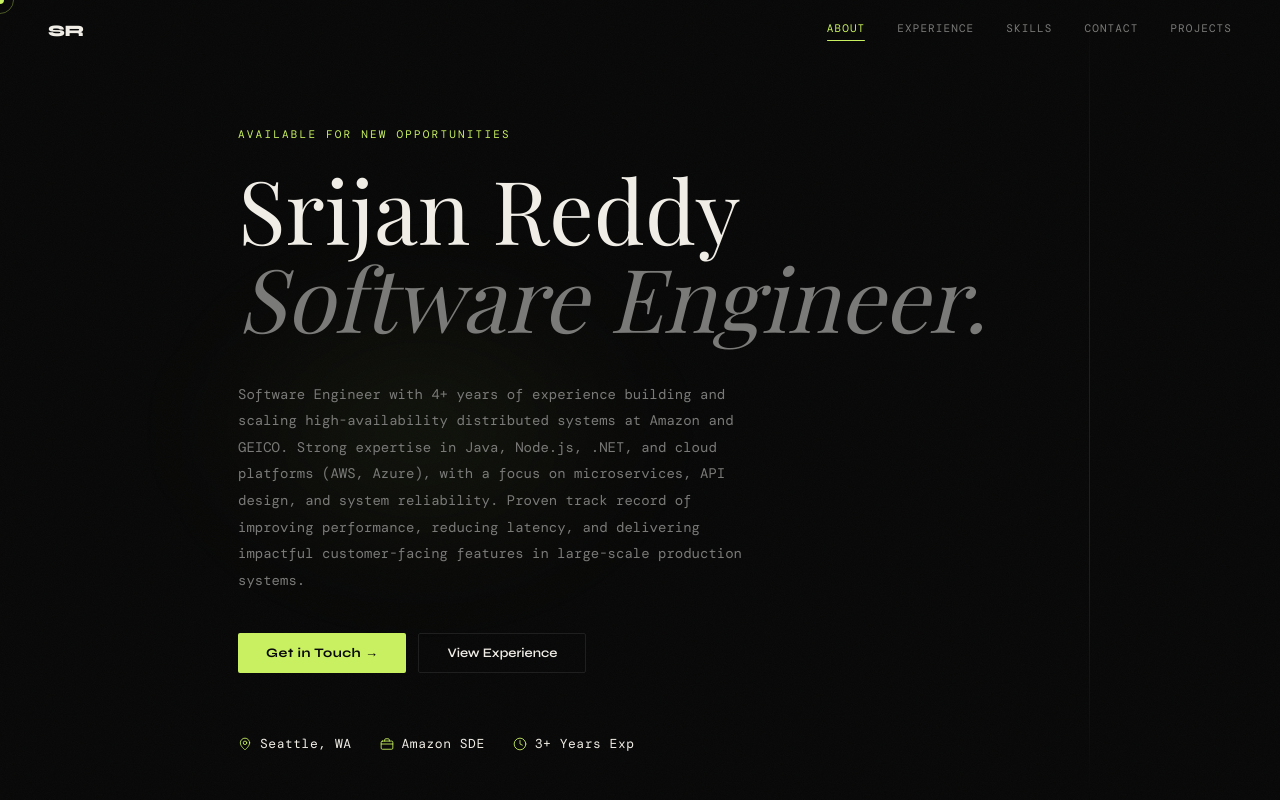
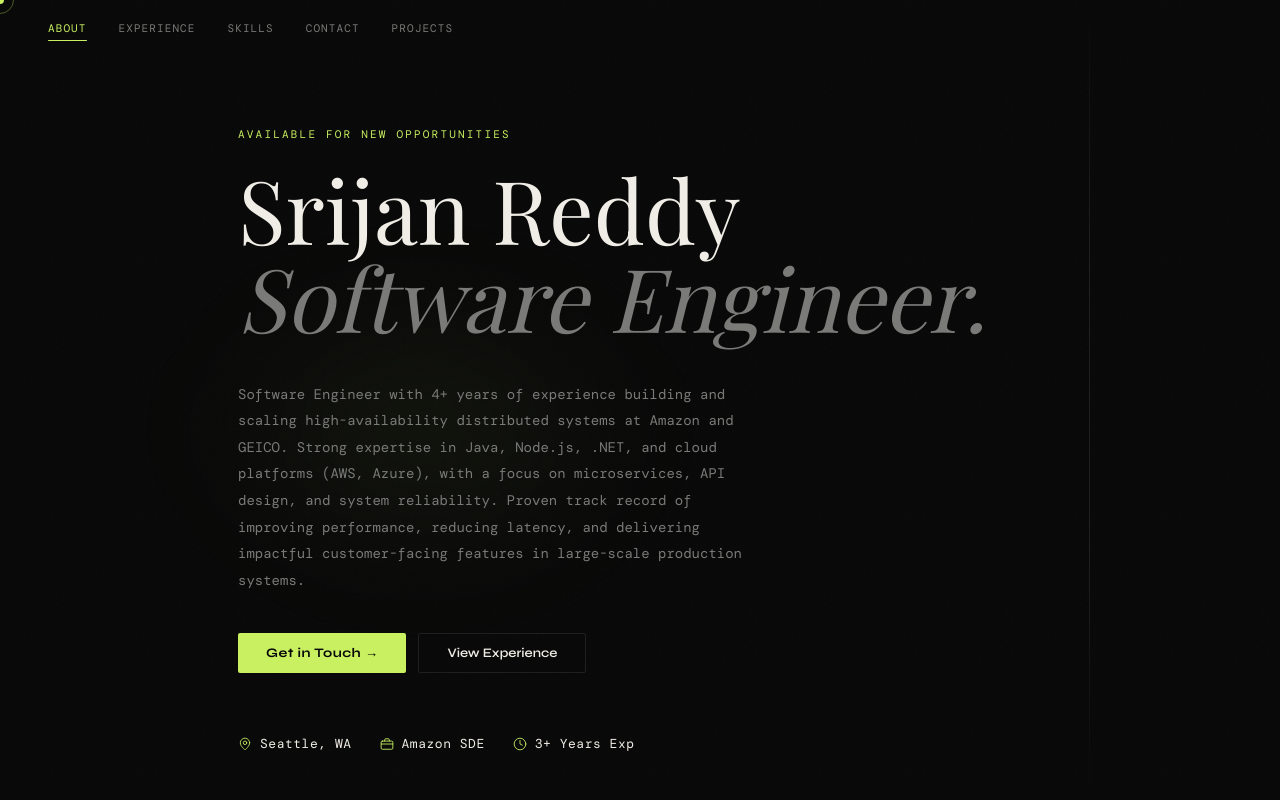
Before and after one commit to SrijanReddy/srijan-portfolio, a Next.js app: page / in a window 1280 px wide. Shown: the top 800 px of the page. Built offline with nearby package versions, Linux system fonts and the light colour scheme; a web font is replaced by a local one.

Commit message:
Remove logo from navigation
Removed the logo from the navigation bar.

```diff
--- a/app/page.jsx
+++ b/app/page.jsx
@@ -95,7 +95,6 @@ const css = `
     transition: background 0.4s, border-bottom 0.4s;
   }
   .nav.scrolled { background: rgba(8,8,8,0.88); backdrop-filter: blur(16px); border-bottom: 1px solid #1f1f1f; }
-  .nav-logo { font-family: 'Syne', sans-serif; font-weight: 800; font-size: 16px; color: #f0ede6; letter-spacing: -0.02em; }
   .nav-links { display: flex; gap: 32px; }
   .nav-link { font-family: 'DM Mono', monospace; font-size: 11px; color: #7a7a78; text-decoration: none; letter-spacing: 0.1em; text-transform: uppercase; cursor: none; transition: color 0.2s; position: relative; padding-bottom: 4px; }
   .nav-link:hover { color: #c8f060; }
@@ -313,7 +312,6 @@ export default function Portfolio() {
 
       {/* NAV */}
       <nav className={`nav ${scrolled ? "scrolled" : ""}`}>
-        <div className="nav-logo">SR</div>
         <div className="nav-links">
           {["about", "experience", "skills", "contact"].map(s => (
             <span key={s} className={`nav-link ${activeSection === s ? "active" : ""}`} onClick={() => scrollTo(s)}>{s}</span>
```
